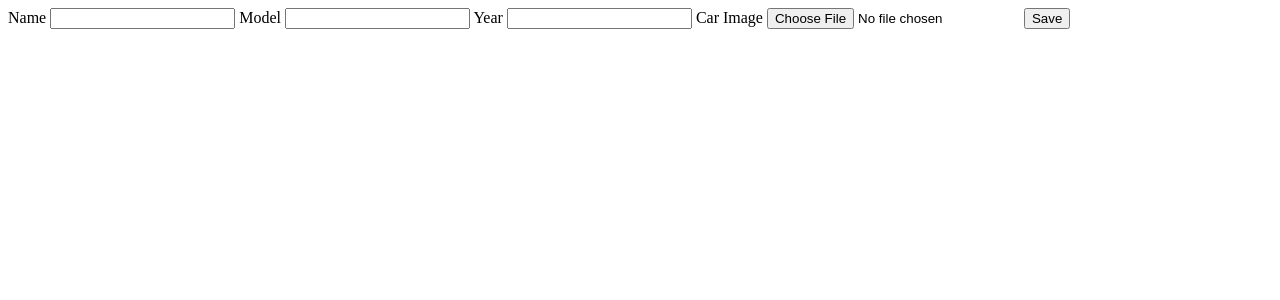
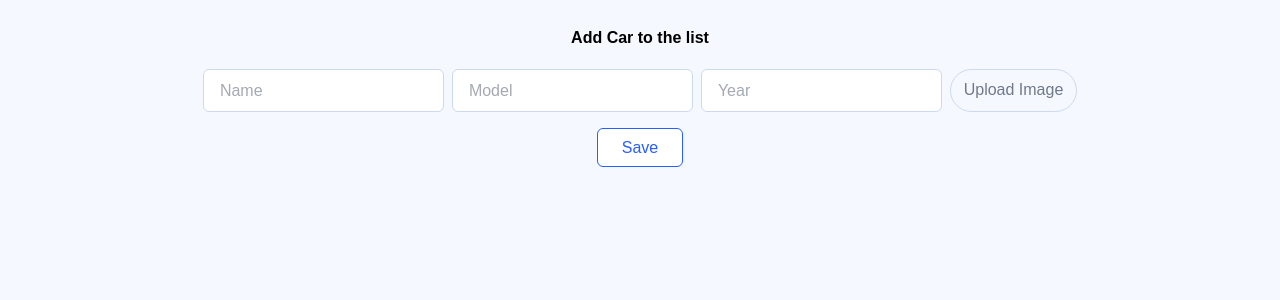
Before and after one commit to artie2/car-list, a SvelteKit app: page /cars/1 in a window 1280 px wide. Shown: the top 300 px of the page. Built offline with nearby package versions, Linux system fonts and the light colour scheme.

Commit message:
add layout, styles, bug fixes

```diff
--- a/package.json
+++ b/package.json
@@ -19,8 +19,10 @@
 		"eslint": "^8.28.0",
 		"eslint-config-prettier": "^8.5.0",
 		"eslint-plugin-svelte": "^2.30.0",
+		"less": "^4.2.0",
 		"prettier": "^2.8.0",
 		"prettier-plugin-svelte": "^2.10.1",
+		"sass": "^1.65.1",
 		"svelte": "^4.0.5",
 		"svelte-check": "^3.4.3",
 		"tslib": "^2.4.1",
--- a/src/lib/localstorage.ts
+++ b/src/lib/localstorage.ts
@@ -16,6 +16,7 @@ export function getCars(): Car[] {
 }
 
 export function getCar(carId: string): Car {
+    if (typeof window === 'undefined') return {} as Car;
     var data = localStorage.getItem('cars')
     if (!data) throw new Error('no Cars was found');
     const parsedData = JSON.parse(data);
@@ -24,7 +25,7 @@ export function getCar(carId: string): Car {
     return found;
 }
 
-export function addCar(name: string, model: string, year: number, image?:string): string {
+export function addCar(name: string, model: string, year: number, image:string): string {
     const data = getCars();
     const id = `${name}-${model}-${year}`;
     const existingCar = data.find(car => car.id === id);
@@ -47,7 +48,7 @@ export function deleteCar(carId: string): void {
     const carIndex = data.findIndex(car => car.id === carId);
 
     if (carIndex === -1) {
-        throw new Error('Car not found');
+        throw new Error('Car was not found');
     }
     data.splice(carIndex, 1);
     localStorage.setItem('cars', JSON.stringify(data));
--- a/src/routes/cars/+layout.svelte
+++ b/src/routes/cars/+layout.svelte
@@ -1,68 +1,240 @@
 <script lang="ts">
-	import { goto } from "$app/navigation";
-	import { carStore } from "$lib/car.store";
-	import { addCar, type Car } from "$lib/localstorage";
+	import { goto } from '$app/navigation';
+	import { carStore } from '$lib/car.store';
+	import { addCar, deleteCar, type Car } from '$lib/localstorage';
 	import { page } from '$app/stores';
-	import { compressImage } from "$lib/utils";
+	import { compressImage } from '$lib/utils';
 
-    //не нравится чет длина и как из формы винимаем данные
-	async function onSubmitCar(event: SubmitEvent & { currentTarget: EventTarget & HTMLFormElement; }) {
-        const form = event.target as HTMLFormElement
+	$: selectedCarId = $page.params.carId;
+
+	let errorMessage = '';
+
+	async function onSubmitCar(
+		event: SubmitEvent & { currentTarget: EventTarget & HTMLFormElement }
+	) {
+		const form = event.target as HTMLFormElement;
 		const data = new FormData(form);
 		const name = String(data.get('name'));
 		const model = String(data.get('model'));
 		const year = Number(data.get('year'));
 		const carImageFile = data.get('carImage') as File;
-    const carImage = await compressImage(carImageFile);
+		let carImage = '';
+
+		//if file is attached to, then compressit and convert to string
+		if (carImageFile && carImageFile.name !== '') carImage = await compressImage(carImageFile);
 		try {
-        const id  = addCar(name, model, year, carImage);
+			const id = addCar(name, model, year, carImage);
 			form.reset();
 			goto(`/cars/${id}`);
-    } catch (error) {
-       alert(error)
+			errorMessage = '';
+		} catch (error: any) {
+			errorMessage = error;
 		}
 	}
 
 	function onCarClick(car: Car) {
 		goto(`/cars/${car.id}`);
 	}
+
+	function onDeleteCar(id: string) {
+		try {
+			deleteCar(id);
+			if (selectedCarId === id) goto(`/cars`);
+			errorMessage = '';
+		} catch (error: any) {
+			errorMessage = error;
+		}
+	}
 </script>
+
 <main>
-    <section class="formWrapper" >
-        <form   on:submit|preventDefault={onSubmitCar} action="?/addCar">
-            <label>
-              Name
-              <input required name="name" type="text">
-            </label>
-            <label>
-              Model
-              <input required name="model" type="text">
-            </label>
-            <label>
-              Year
-              <input required name="year" type="number">
-            </label>
-            <label>
-              Car Image
+	<section class="formWrapper">
+		<h4>Add Car to the list</h4>
+		{#if errorMessage !== ''}<span class="errorMessage">{errorMessage}</span>{/if}
+		<form on:submit|preventDefault={onSubmitCar}>
+			<div class="inputs">
+				<input placeholder="Name" required name="name" type="text" />
+
+				<input placeholder="Model" required name="model" type="text" />
+
+				<input placeholder="Year" required name="year" type="number" />
+				<label class="labelFileInput">
+					Upload Image
 					<input type="file" accept="image/*" name="carImage" />
 				</label>
-            <button type="submit">Save</button>
+			</div>
+			<button class="formButton" type="submit">Save</button>
 		</form>
 	</section>
-      <section class="ListWrapper"  >
-<ul>
+	<div class="main">
+		<section class="ListWrapper">
+			<ul class="carList">
 				{#each $carStore as car}
-    <li class:active={$page.params.carId === car.id}><span role="button" tabindex="0" on:keydown={() =>{onCarClick(car)}} on:click={() =>{onCarClick(car)}}><span>{car.name} {car.model} {car.year}</span></li>
-{/each}
+					<li class:active={selectedCarId === car.id}>
+						<span
+							role="button"
+							tabindex="0"
+							on:keydown={() => {
+								onCarClick(car);
+							}}
+							on:click={() => {
+								onCarClick(car);
+							}}>{car.name} {car.model} {car.year}</span
+						>
+						<button
+							class="deleteButton"
+							on:click={() => {
+								onDeleteCar(car.id);
+							}}>x</button
+						>
+					</li>{/each}
 			</ul>
 		</section>
 		<section class="carDetail">
-    <slot/>
+			<slot />
 		</section>
+	</div>
 </main>
 
-<style>
-  .active {
-    color: red;
+<style lang="scss">
+	$input-color: #70788a;
+	$input-border: #cdd9ed;
+	$input-background: #fff;
+	$input-placeholder: #a4a9b3;
+	$input-border-focus: #275efe;
+	$buttom-color-focus: #fff;
+	$button-background-focus: #678efe;
+	$button-delete-color: red;
+
+	:global(body) {
+		min-height: 100vh;
+		font-family: 'Mukta Malar', Arial;
+		background: #f5f9ff;
+		display: flex;
+		justify-content: center;
+
+		.main {
+			max-width: 900px;
+			margin: 0 auto;
+			padding: 20px 0;
+			display: flex;
+			justify-content: stretch;
+			gap: 3rem;
+
+			.carDetail {
+				flex: 3;
+			}
+
+			.ListWrapper {
+				flex: 2;
+				.carList {
+					padding: 0;
+					li {
+						display: flex;
+						cursor: pointer;
+						margin-bottom: 10px;
+						display: flex;
+						justify-content: space-between;
+						border-bottom: 1px solid $input-border;
+						&.active,
+						&:hover {
+							border-bottom: 1px solid $input-border-focus;
+						}
+						.deleteButton {
+							border: none;
+							background: none;
+							outline: none;
+							&:hover,
+							:focus {
+								color: $button-delete-color;
+							}
+						}
+						span {
+							flex: 1;
+							padding: 5px 10px;
+						}
+					}
+				}
+			}
+		}
+
+		.formWrapper {
+			max-width: 900px;
+			flex: 1;
+			text-align: center;
+
+			form {
+				.inputs {
+					padding: 0 0 1rem 0;
+          display: flex;
+          gap: 0.5rem;
+          flex-wrap: wrap;
+          justify-content: center;
+
+					input {
+						padding: 8px 16px;
+						line-height: 25px;
+						font-size: 1rem;
+						font-weight: 500;
+						font-family: inherit;
+						border-radius: 6px;
+						color: $input-color;
+						border: 1px solid $input-border;
+						background: $input-background;
+						transition: border 0.3s ease;
+						&::placeholder {
+							color: $input-placeholder;
+						}
+						&:focus {
+							outline: none;
+							border-color: $input-border-focus;
+						}
+						&[type='file'] {
+							display: none;
+						}
+					}
+
+					label.labelFileInput {
+						cursor: pointer;
+						justify-items: center;
+						align-content: center;
+						color: $input-color;
+						border: 1px solid $input-border;
+						padding: 0.5em 0.8em;
+						border-radius: 2em;
+						transition: 0.5s;
+						&:hover,
+						&:focus,
+						&:active {
+							border-color: $button-background-focus;
+							color: $button-background-focus;
+						}
+					}
+				}
+			}
+		}
+
+		:global(.formButton) {
+			cursor: pointer;
+			appearance: none;
+			padding: 0.4rem 1.5rem;
+			line-height: 25px;
+			font-size: 1rem;
+			font-weight: 500;
+			font-family: inherit;
+			border-radius: 6px;
+			transition: 0.5s;
+			color: $input-color;
+			border: 1px solid $input-border-focus;
+			background: $input-background;
+			color: $input-border-focus;
+			&:focus,
+			&:hover {
+				outline: none;
+				border-color: $input-border-focus;
+				background: $input-border-focus;
+				color: white;
+			}
+		}
 	}
 </style>
--- a/src/routes/cars/[carId]/+page.svelte
+++ b/src/routes/cars/[carId]/+page.svelte
@@ -15,13 +15,37 @@
 	}
 </script>
 
-
-<h3>{carId}</h3>
-
-{#if car}
-<p> car : {car.name}</p>
-{#if car.image}
+{#if car.name}
+	<h3>Car Detail</h3>
+	<p>Name : <strong>{car.name}</strong></p>
+	<p>Model : <strong>{car.model}</strong></p>
+	<p>Year : <strong>{car.year}</strong></p>
+	{#if car.image && car.image !== ''}
 		<img alt={car.id} src={car.image} />
 	{/if}
-<button on:click={onDeleteCar}>Delete</button>
+    <div class="text-align-right"><button class="formButton delete" on:click={onDeleteCar}>Delete</button></div>
 {/if}
+
+<style lang="scss">
+	img {
+		border-radius: 4px;
+        width: 100%;
+	}
+
+    .text-align-right{
+        text-align: right;
+    }
+
+	.formButton.delete {
+        right: 0;
+		color: #fe275e;
+		border: 1px solid #fe275e;
+		background: white;
+		&:focus,
+		&:hover {
+			outline: none;
+			background: #fe275e;
+			color: white;
+		}
+	}
+</style>
```
Also changed, not shown: src/routes/+error.svelte (added, +7 -0 lines), src/global.scss (added), 1 other file (tests, documents, lock files or other folders). Lines whose indentation alone changed are shown as unchanged.
